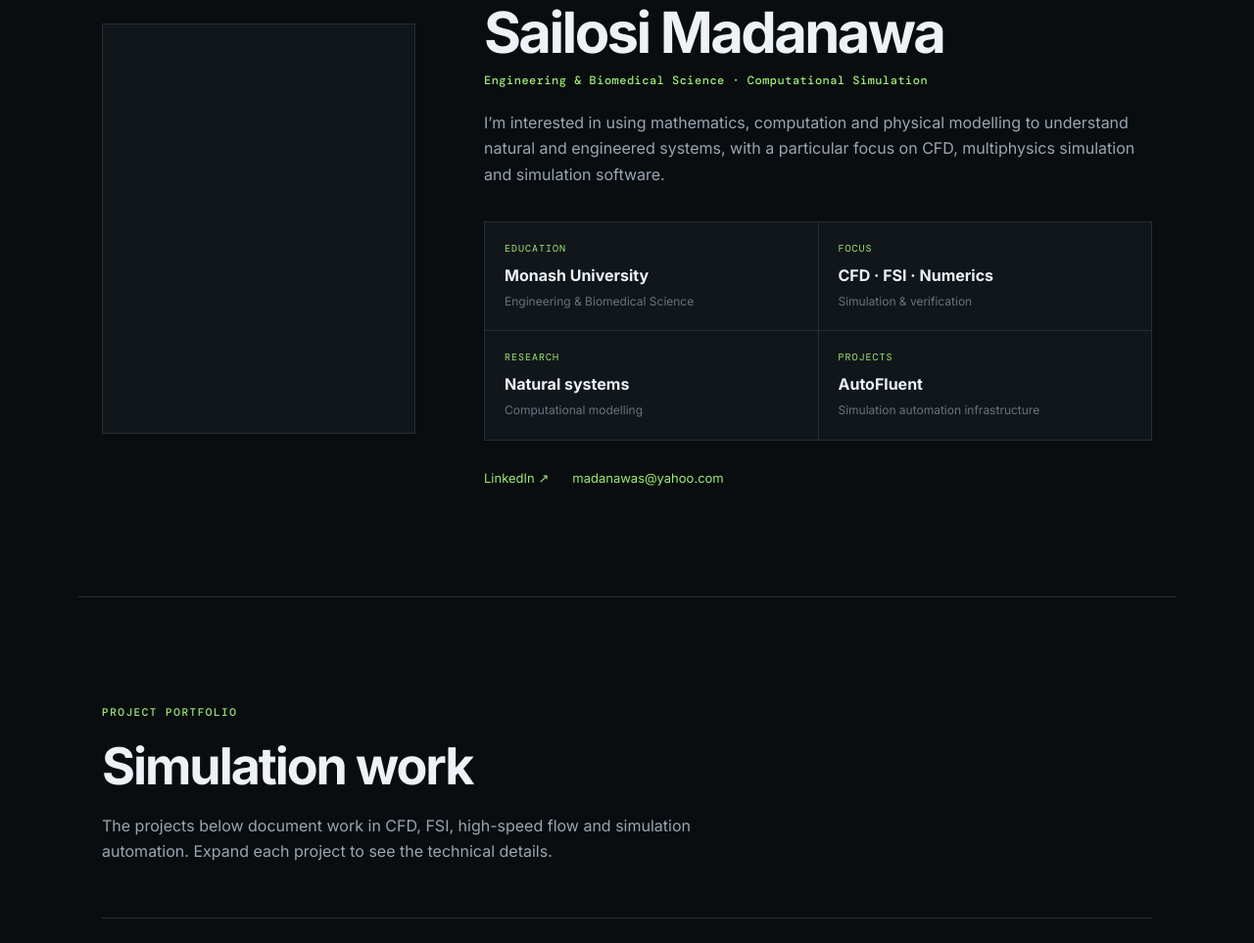
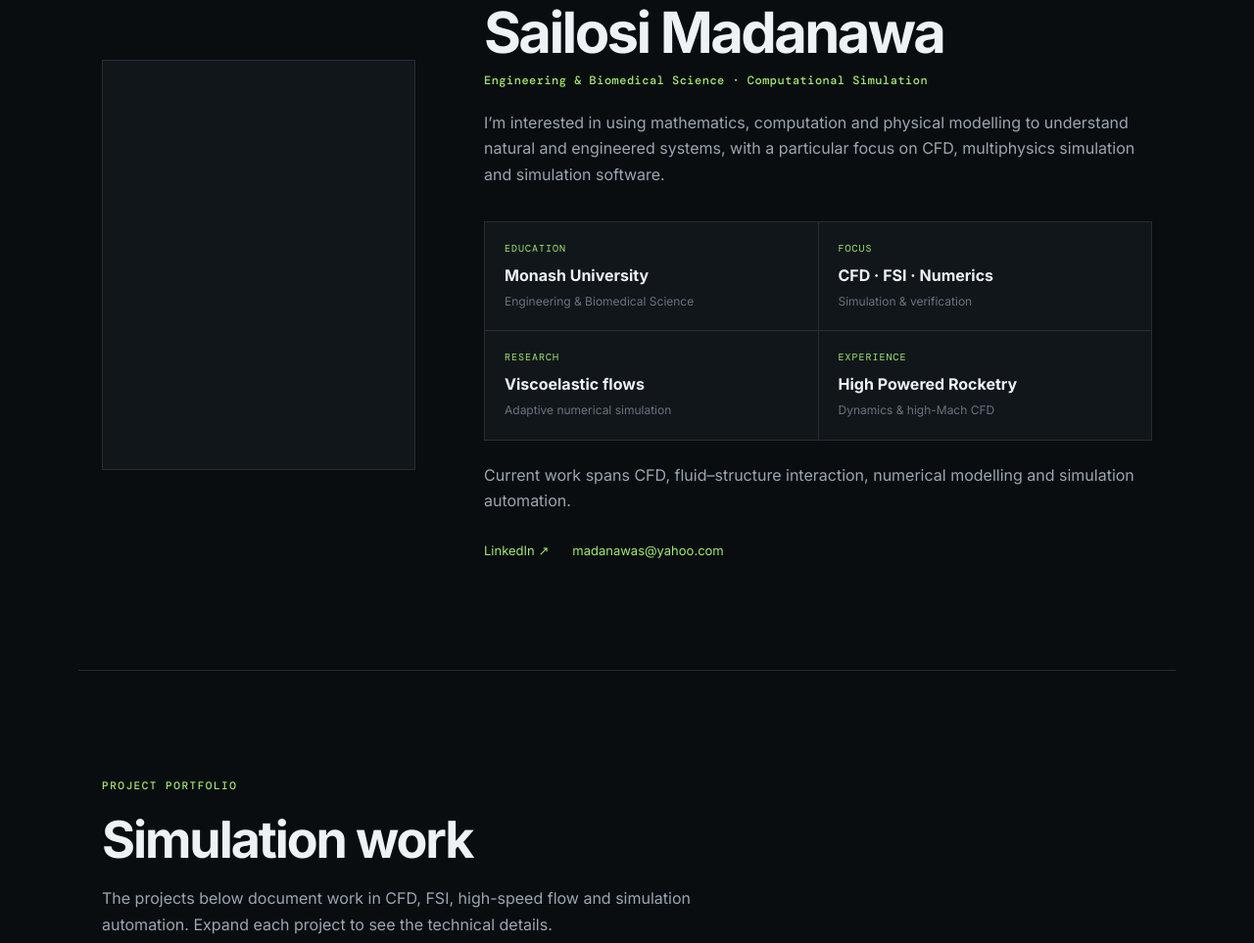
Before and after one commit to lehmoans/lehmoans.github.io, a plain HTML site: page index.html in a window 1280 px wide. Shown: the part 876-1839 px from the top of the page at 98% size. Drawn offline with nearby package versions, Linux system fonts and the light colour scheme.

Commit message:
Refine profile details and navigation

```diff
--- a/index.html
+++ b/index.html
@@ -14,6 +14,7 @@
   <header class="nav">
     <a class="logo" href="#">SM</a>
     <nav aria-label="Primary navigation">
+      <a href="#profile">Profile</a>
       <a href="#projects">Projects</a>
       <a href="#research">Research</a>
       <a href="#about">About</a>
@@ -59,9 +60,10 @@
         <div class="profile-facts">
           <div><span>EDUCATION</span><strong>Monash University</strong><small>Engineering & Biomedical Science</small></div>
           <div><span>FOCUS</span><strong>CFD · FSI · Numerics</strong><small>Simulation & verification</small></div>
-          <div><span>RESEARCH</span><strong>Natural systems</strong><small>Computational modelling</small></div>
-          <div><span>PROJECTS</span><strong>AutoFluent</strong><small>Simulation automation infrastructure</small></div>
+          <div><span>RESEARCH</span><strong>Viscoelastic flows</strong><small>Adaptive numerical simulation</small></div>
+          <div><span>EXPERIENCE</span><strong>High Powered Rocketry</strong><small>Dynamics & high-Mach CFD</small></div>
         </div>
+        <p class="profile-note">Current work spans CFD, fluid–structure interaction, numerical modelling and simulation automation.</p>
         <div class="profile-links">
           <a href="https://www.linkedin.com/in/sailosimadanawa/" target="_blank" rel="noopener">LinkedIn ↗</a>
           <a href="mailto:madanawas@yahoo.com">madanawas@yahoo.com</a>
```
